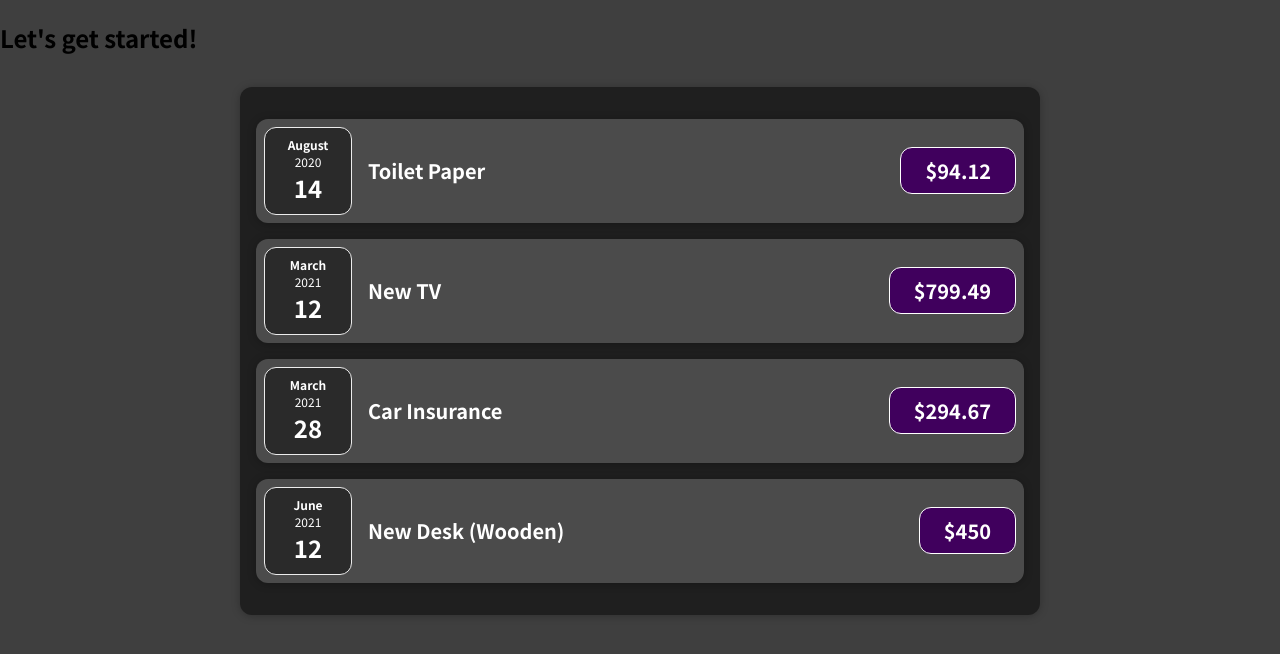
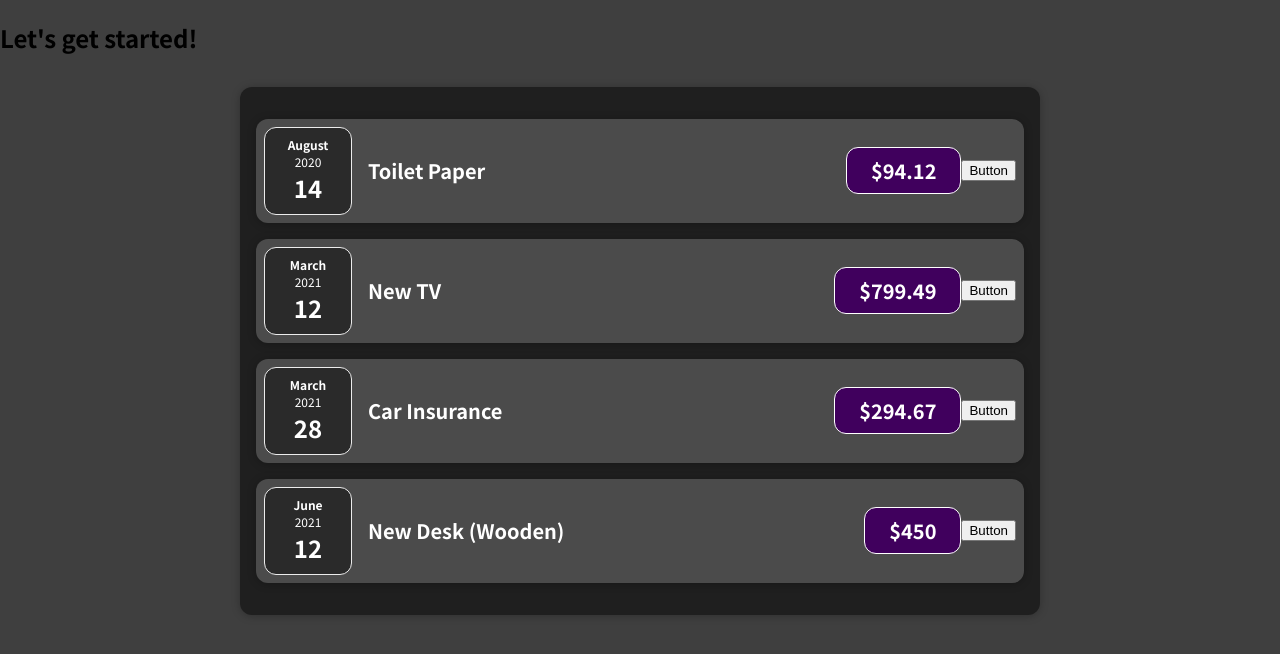
Before and after one commit to 4nur4g/React-ClassProject, a React (Create React App) app: page / in a window 1280 px wide. Shown: the top 654 px of the page. Built offline with nearby package versions, Linux system fonts and the light colour scheme.

Commit message:
Added use state and button

```diff
--- a/src/components/Expenses/ExpenseItem.js
+++ b/src/components/Expenses/ExpenseItem.js
@@ -1,16 +1,23 @@
+import React, { useState } from "react";
 import "./ExpenseItem.css";
-import "./ExpenseDate";
 import ExpenseDate from "./ExpenseDate";
 import Card from "../UI/Card";
 
 function ExpenseItem(props) {
+  const [title, setTitle] = useState(props.title);
+
+  const clickHandler = () => {
+    setTitle("It worked!");
+  };
+
   return (
     <Card className="expense-item">
       <ExpenseDate date={props.date}></ExpenseDate>
       <div className="expense-item__description">
-        <h2>{props.title}</h2>
+        <h2>{title}</h2>
         <div className="expense-item__price">${props.amount}</div>
       </div>
+      <button onClick={clickHandler}>Button</button>
     </Card>
   );
 }
```
Also changed, not shown: 1 other file (tests, documents, lock files or other folders).
